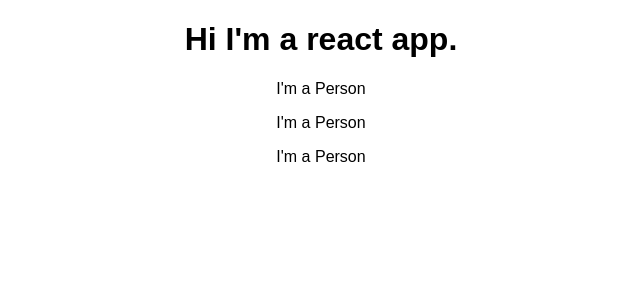
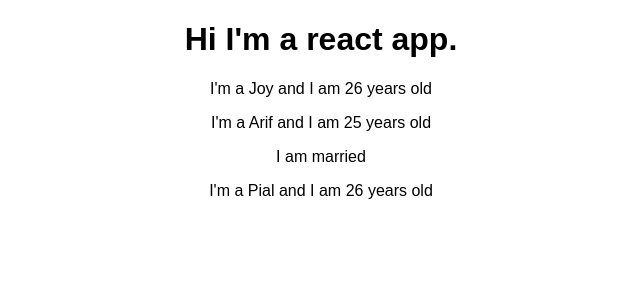
Before and after one commit to pial0007l/React, a React (Create React App) app in the folder react-complete-guide/: page / in a window 1280 px wide. Shown: the top 300 px of the page, without its empty margins (319-959 px from the left). Built offline with nearby package versions, Linux system fonts and the light colour scheme.

Commit message:
Working with props and props children

```diff
--- a/react-complete-guide/src/Person/Person.js
+++ b/react-complete-guide/src/Person/Person.js
@@ -1,7 +1,12 @@
 import React from 'react';
 
-const person = () => {
-    return <p>I'm a Person</p>
+const person = (props) => {
+    return (
+    <div>
+    <p>I'm a {props.name} and I am {props.age} years old </p>
+    <p>{props.children}</p>
+    </div>
+    )
 };
 
 export default person;
```
